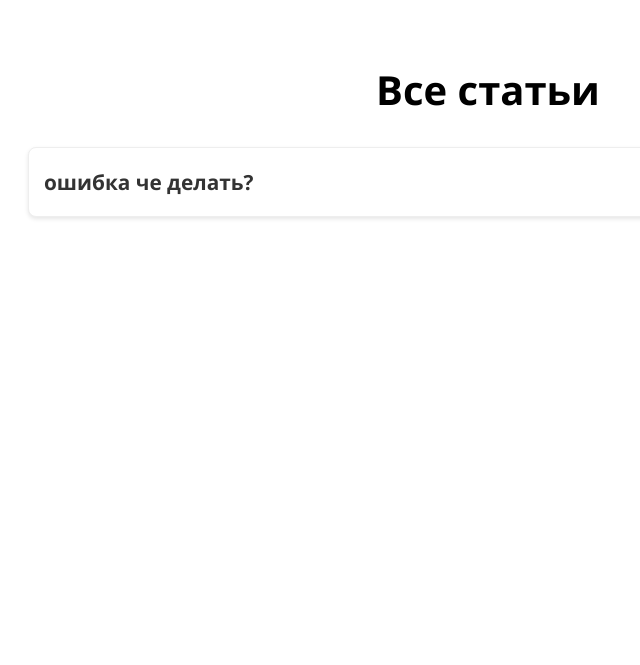
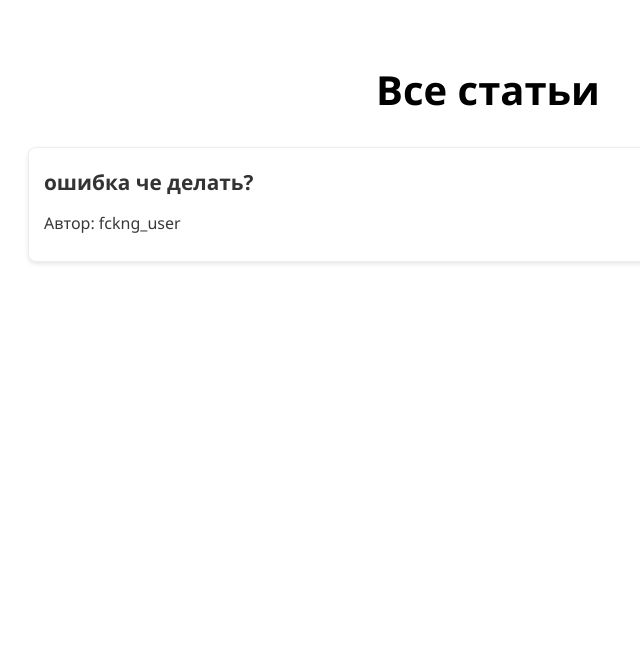
Before and after one commit to fckngUser/forum, a Django app: page / in a window 1280 px wide. Shown: the part 102-767 px from the top of the page, without its empty margins (152-792 px from the left). Run offline with Django 5.2, Linux system fonts and the light colour scheme; data comes from the database, SQL or seed files in the repository; both versions use the stored data as it was after the commit.

Commit message:
create author in articles

```diff
--- a/forumApp/static/css/main_page.css
+++ b/forumApp/static/css/main_page.css
@@ -96,3 +96,13 @@ h1 {
         font-size: 1.1rem;
     }
 }
+
+.article-author {
+    color: #3a3838;
+    line-height: 1.6;
+    padding: 10px 0;
+    margin: 0;
+    white-space: normal;
+    word-wrap: break-word;
+    overflow-wrap: break-word;
+}
--- a/forumApp/templates/main_page.html
+++ b/forumApp/templates/main_page.html
@@ -20,6 +20,9 @@
             <div class="article-header">
                 <h3>{{ article.name }}</h3>
             </div>
+            <div>
+                <p class="article-author">Автор: {{ article.author }}</p>
+            </div>
             <div class="article-content">
                 <p class="article-text">{{ article.content }}</p>
             </div>
```
Also changed, not shown: db.sqlite3.
